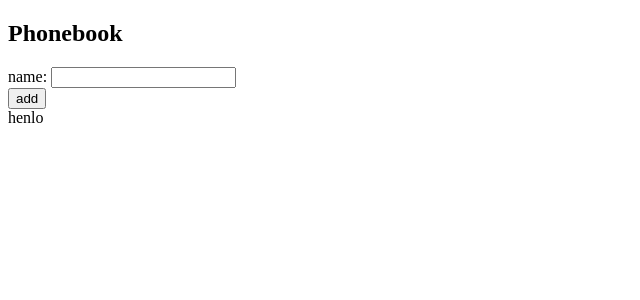
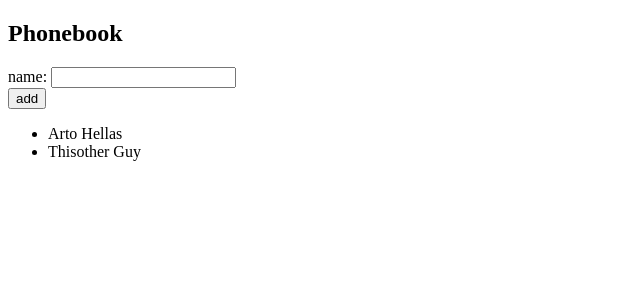
Before and after one commit to augustoabdala/FullStackOpen-Part2, a React (Create React App) app in the folder phonebook/: page / in a window 1280 px wide. Shown: the top 300 px of the page, without its empty margins (0-640 px from the left). Built offline with nearby package versions, Linux system fonts and the light colour scheme.

Commit message:
Added functionallity to Note component

```diff
--- a/phonebook/src/App.js
+++ b/phonebook/src/App.js
@@ -4,7 +4,8 @@ import Numbers from './components/Numbers'
 const App = () => {
 
   const [persons, setPersons] = useState([
-    { name: 'Arto Hellas' }
+    { name: 'Arto Hellas' },
+    { name: 'Thisother Guy'}
   ])
 
   const [newName, setNewName] = useState('')
@@ -22,7 +23,7 @@ const App = () => {
         </div>
       </form>
 
-      <Numbers />
+      <Numbers persons={persons}/>
 
     </div>
   )
--- a/phonebook/src/components/Numbers.js
+++ b/phonebook/src/components/Numbers.js
@@ -1,9 +1,14 @@
 
-const Numbers = (props) => {
+const Numbers = ({ persons }) => {
+
 
     return (
         <div>
-            henlo
+            <ul>
+                {persons.map(
+                    per => <li key={per.name}> {per.name} </li>
+                )}
+            </ul>
         </div>
     )
 
```
